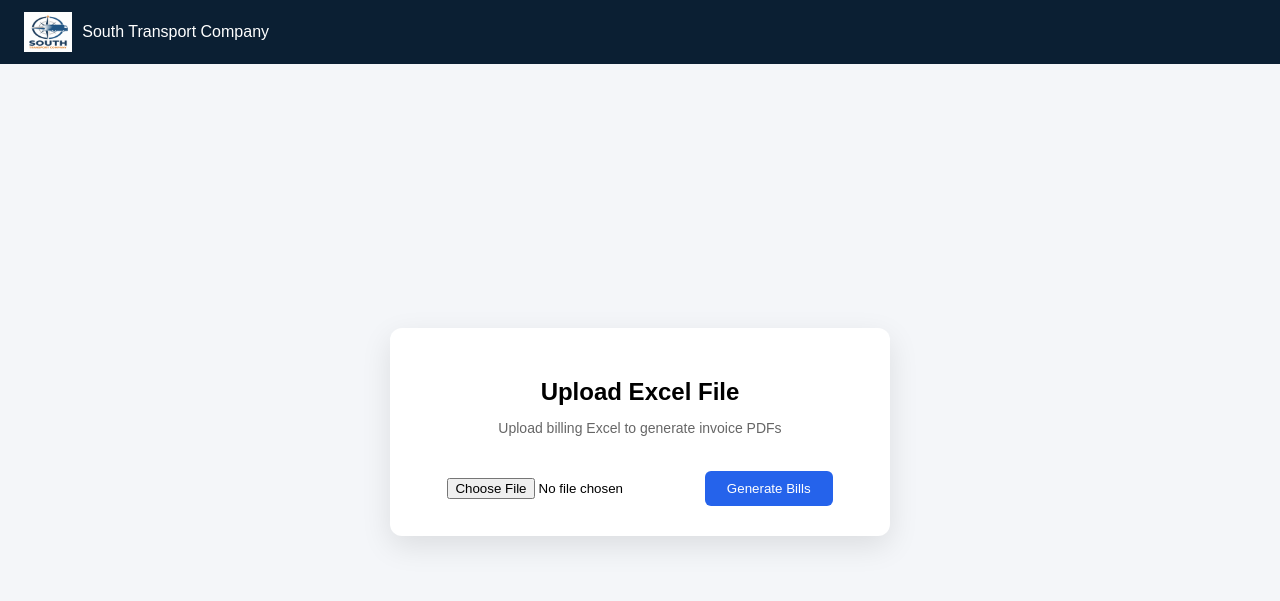
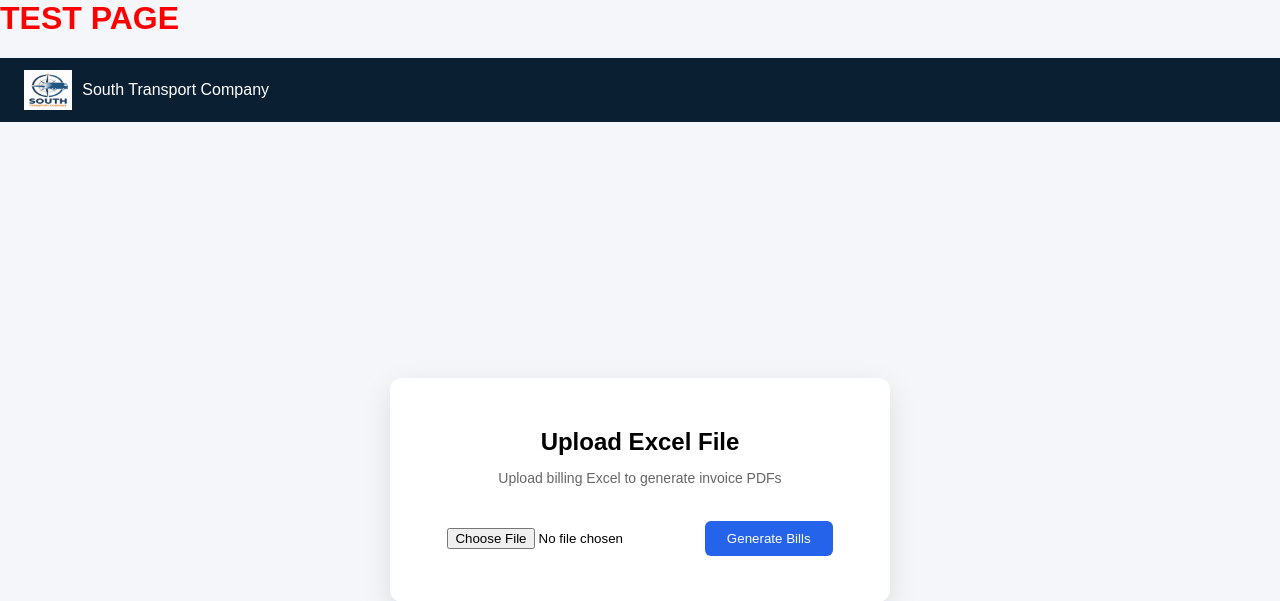
Before and after one commit to choudharyashutosh9045/TransportBillingPortal-STC, a Flask app: page / in a window 1280 px wide. Shown: the top 601 px of the page. Before the commit the page ends 547 px from the top, so only its background shows below. Run offline with Flask 3, Linux system fonts and the light colour scheme; some libraries are stand-ins or nearby versions.

Commit message:
Update index.html

```diff
--- a/templates/index.html
+++ b/templates/index.html
@@ -1,3 +1,4 @@
+<h1 style="color:red">TEST PAGE</h1>
 <!DOCTYPE html>
 <html lang="en">
 <head>
```
